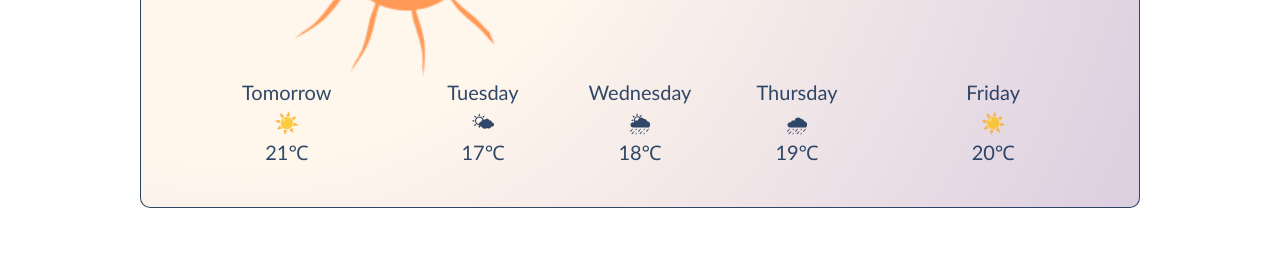
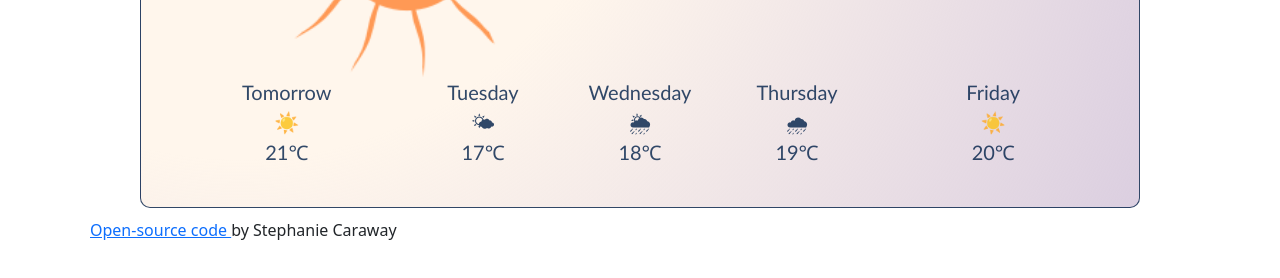
Before and after one commit to Sec860/weather-app, a plain HTML site: page index.html in a window 1280 px wide. Shown: the part 378-656 px from the top of the page. Drawn offline with nearby package versions, Linux system fonts and the light colour scheme; no server answers; a web font is replaced by a local one.

Commit message:
Added link to source-code

```diff
--- a/index.html
+++ b/index.html
@@ -74,6 +74,7 @@
         <div class="col-3 weekday-temperature">20℃</div>
       </div>
     </div>
+      <p> <a href = "https://github.com/Sec860/weather-app" target = "blank">Open-source code </a>by Stephanie Caraway</p>
   </body>
   <script
     src = "src/script.js"></script>
```
